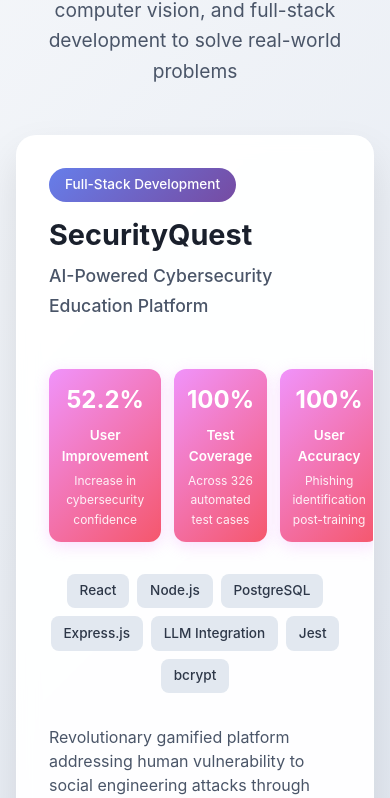
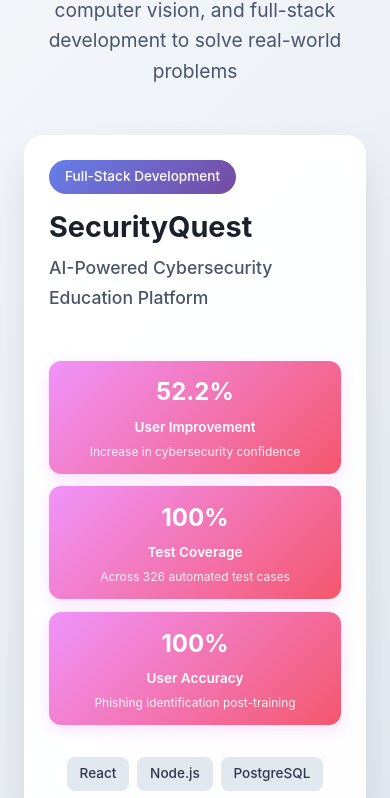
Before and after one commit to Somaan/project-portfolio, a React (Vite) app in the folder project-portfolio-main/: page / in a window 390 px wide. Shown: the part 1152-1950 px from the top of the page. Built offline with nearby package versions, Linux system fonts and the light colour scheme.

Commit message:
css changes

```diff
--- a/project-portfolio-main/src/index.css
+++ b/project-portfolio-main/src/index.css
@@ -3338,3 +3338,32 @@
   height: 100%;
   min-height: 650px; /* Increased to accommodate tighter spacing */
 }
+/* Mobile responsiveness - add this to your CSS */
+@media (max-width: 768px) {
+  .projects-grid {
+    grid-template-columns: 1fr !important;
+    gap: 1.5rem !important;
+    padding: 0 1rem !important;
+  }
+
+  .project-card {
+    max-width: none !important;
+    margin: 0 !important;
+  }
+}
+
+@media (max-width: 480px) {
+  .projects-grid {
+    gap: 1rem !important;
+    padding: 0 0.5rem !important;
+  }
+
+  .project-card {
+    padding: 1.5rem !important;
+  }
+
+  .project-metrics {
+    grid-template-columns: 1fr !important;
+    gap: 0.8rem !important;
+  }
+}
```
